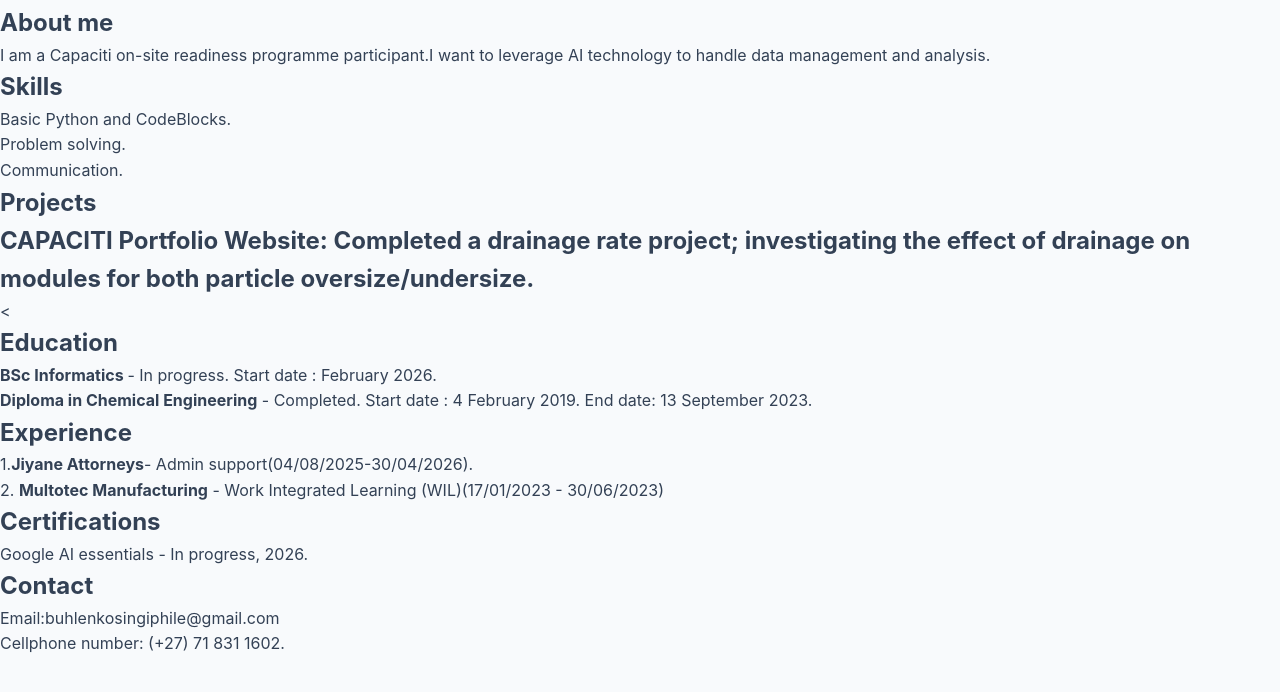
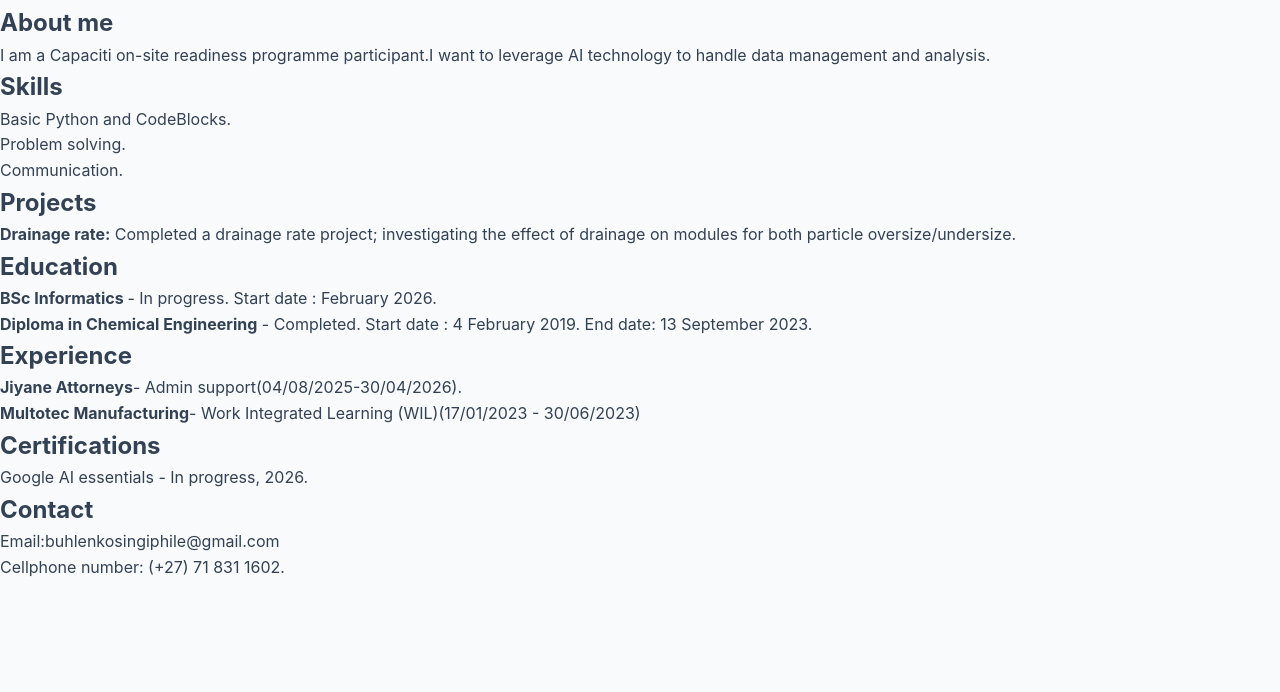
Before and after one commit to NkosiDlamini/Nkosingiphile-Buhle-Dlamini-portfolio, a plain HTML site: page index.html in a window 1280 px wide. Shown: the part 98-790 px from the top of the page. Drawn offline with Linux system fonts and the light colour scheme.

Commit message:
Refactor Projects and Experience sections in index.html
Updated project and experience sections for clarity and formatting.

```diff
--- a/index.html
+++ b/index.html
@@ -24,9 +24,9 @@
     </ul>
   </section>
   <section>
-    <h2> Projects
-    <p> <strong> CAPACITI Portfolio Website:</strong> Completed a drainage rate project; investigating the effect of drainage on modules for both particle oversize/undersize. </p></h2>
-  <</section>
+    <h2> Projects </h2>
+    <p> <strong> Drainage rate:</strong> Completed a drainage rate project; investigating the effect of drainage on modules for both particle oversize/undersize. </p>
+  </section>
     <section>
       <h2> Education</h2>
       <ul>
@@ -36,7 +36,9 @@
     </section>
     <section>
       <h2>Experience</h2>
-      <p>1.<strong>Jiyane Attorneys</strong>- Admin support(04/08/2025-30/04/2026).<br> 2. <strong>Multotec Manufacturing</strong> - Work Integrated Learning (WIL)(17/01/2023 - 30/06/2023)</br></p>
+      <ul>
+        <li><strong>Jiyane Attorneys</strong>- Admin support(04/08/2025-30/04/2026).</li>
+        <li><strong>Multotec Manufacturing</strong>- Work Integrated Learning (WIL)(17/01/2023 - 30/06/2023)</li>
     </section>
     <section>
       <h2>Certifications</h2>
```
